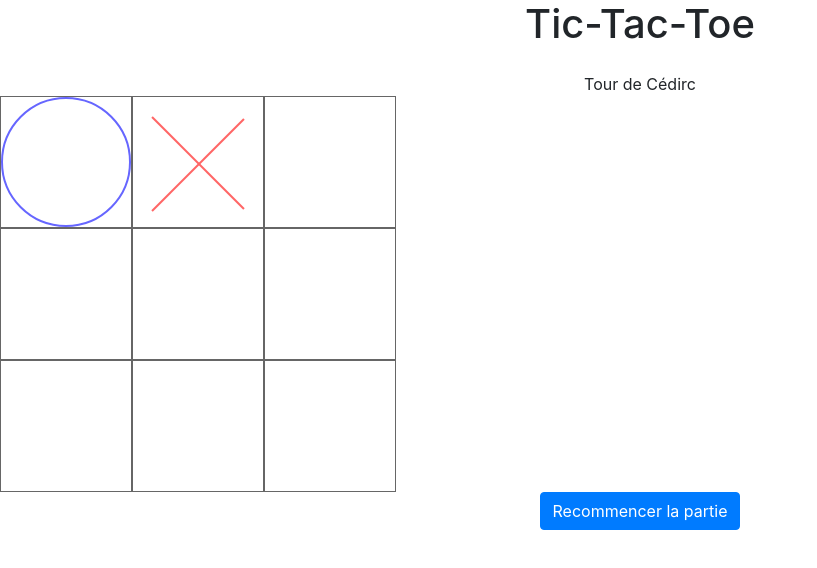
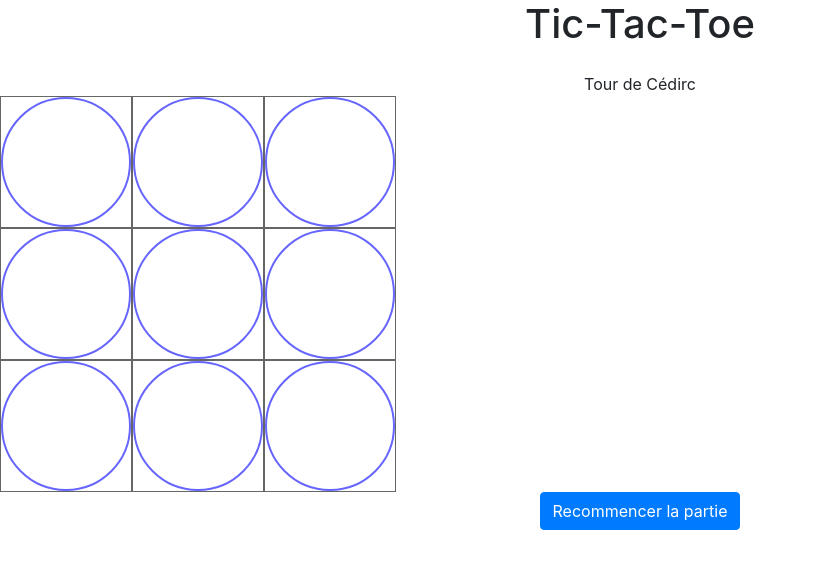
Before and after one commit to Anais-Ch/tictactoe, an Angular app in the folder Desktop/angular/tictactoe-anais/: page / in a window 1280 px wide. Shown: the top 568 px of the page, without its empty margins (0-817 px from the left). Built offline with nearby package versions, Linux system fonts and the light colour scheme.

Commit message:
add array in ts to match array in html

```diff
--- a/Desktop/angular/tictactoe-anais/src/app/game-page/game-page.component.html
+++ b/Desktop/angular/tictactoe-anais/src/app/game-page/game-page.component.html
@@ -4,22 +4,11 @@
    </div>
 
 <!--grille-->
-   <div class="grid">
+   <div  class="grid">
 
-        <div class="cell">
+        <div *ngFor="let cell of grid" class="cell"><!--repete la cellule-->
             <div class="circle"></div>
         </div>
-        <div class="cell">
-            <div class="cross"></div>
-        </div>
-        <div class="cell"></div>
-        <div class="cell"></div>
-        <div class="cell"></div>
-        <div class="cell"></div>
-        <div class="cell"></div>
-        <div class="cell"></div>
-        <div class="cell"></div>
-
    </div>
 
     <button type="button" class="btn btn-primary">
--- a/Desktop/angular/tictactoe-anais/src/app/game-page/game-page.component.ts
+++ b/Desktop/angular/tictactoe-anais/src/app/game-page/game-page.component.ts
@@ -6,8 +6,15 @@
   styleUrls: ['./game-page.component.scss']
 })
 export class GamePageComponent implements OnInit {
+  public grid: Array<any> =[]; //create empty array
 
-  constructor() { }
+  private gridSize = 9; // force grid size at 9 cells
+
+  constructor() {
+    for (let i = 0; i <this.gridSize; i++){ // force grid size at 9 cells
+      this.grid.push(null);
+    }
+   }
 
   ngOnInit(): void {
   }
```
